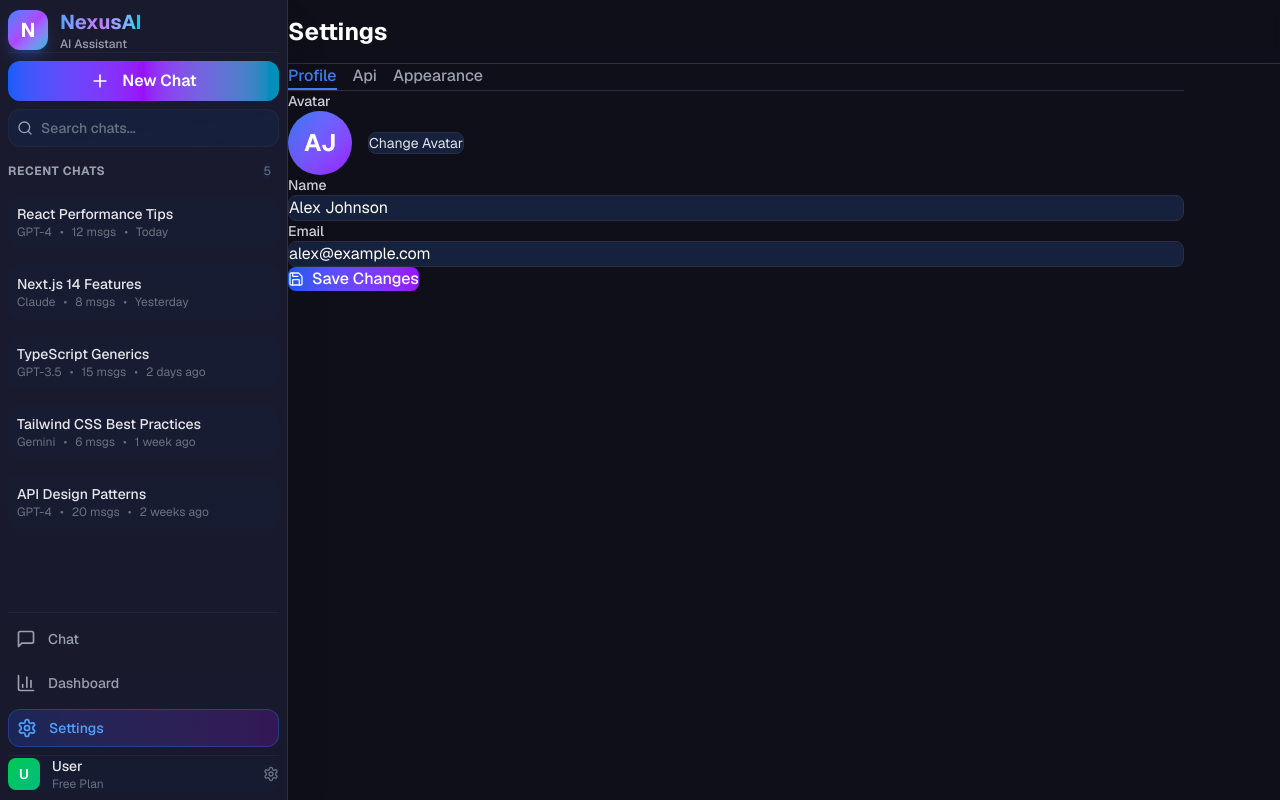
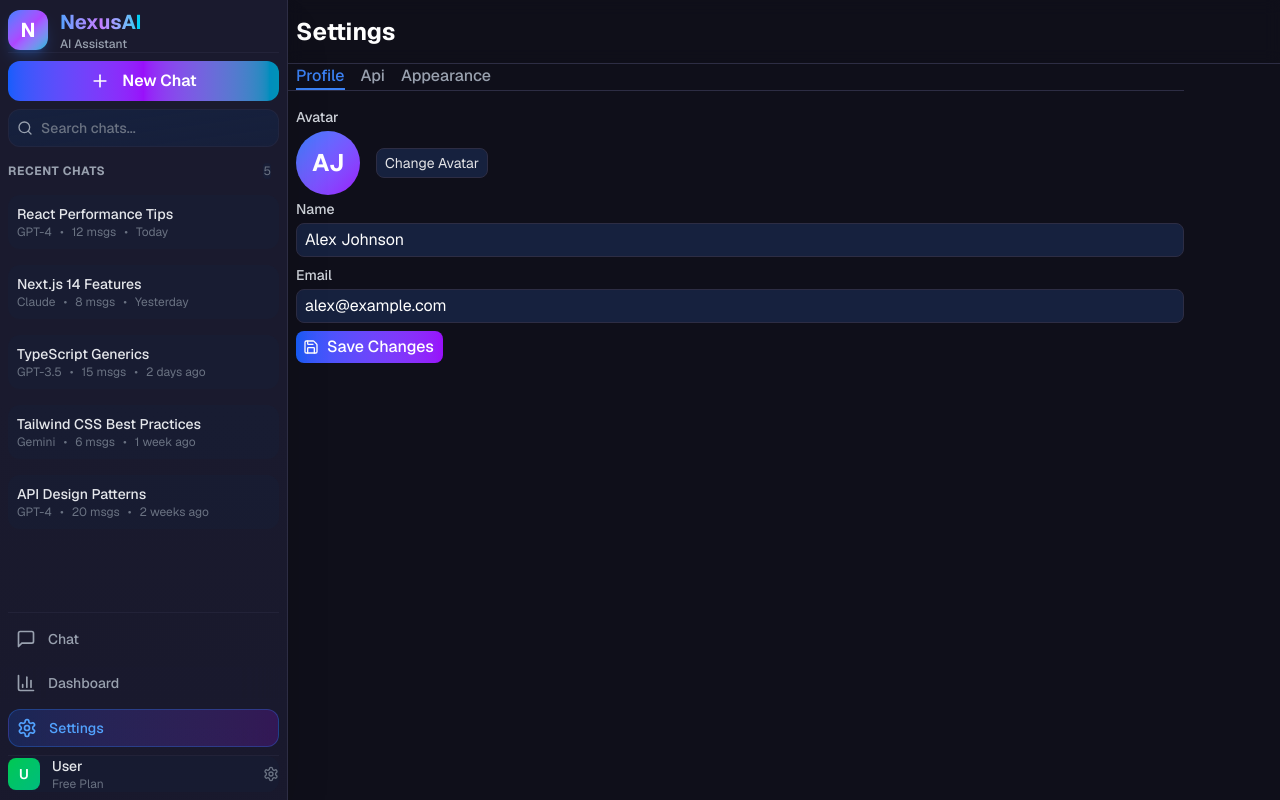
Before and after one commit to Ajay-singh-github/NexusAichat, a Next.js app: page /settings in a window 1280 px wide. Built offline with nearby package versions, Linux system fonts and the light colour scheme.

Commit message:
fixed ui for settings screen

```diff
--- a/app/settings/page.tsx
+++ b/app/settings/page.tsx
@@ -67,7 +67,7 @@ export default function SettingsPage() {
     return (
         <div style={{ marginLeft: isOpen ? '288px' : '0' }} className="flex flex-col h-screen bg-[var(--background)] transition-all duration-300 lg:ml-72">
             {/* Header */}
-            <header className="sticky top-0 h-16 border-b border-[var(--border)] flex items-center px-6 bg-[var(--background)]/80 backdrop-blur-sm z-30 transition-all duration-300">
+            <header style={{ paddingLeft: 8 }} className="sticky top-0 h-16 border-b border-[var(--border)] flex items-center px-6 bg-[var(--background)]/80 backdrop-blur-sm z-30 transition-all duration-300">
                 <h1 className="text-2xl font-bold text-white">Settings</h1>
             </header>
 
@@ -75,9 +75,10 @@ export default function SettingsPage() {
             <div className="flex-1 overflow-y-auto pb-10">
                 <div className="max-w-4xl mx-auto px-4 py-8">
                     {/* Tabs */}
-                    <div className="flex gap-4 mb-8 border-b border-[var(--border)] pb-4">
+                    <div style={{ paddingLeft: 8, marginBottom: 16 }} className="flex gap-4 mb-8 border-b border-[var(--border)] pb-4">
                         {(['profile', 'api', 'appearance'] as const).map((tab) => (
                             <button
+                                style={{cursor:"pointer"}}
                                 key={tab}
                                 onClick={() => setActiveTab(tab)}
                                 className={`px-4 py-2 font-medium transition-colors border-b-2 ${activeTab === tab
@@ -92,22 +93,23 @@ export default function SettingsPage() {
 
                     {/* Profile Tab */}
                     {activeTab === 'profile' && (
-                        <div className="space-y-6">
+                        <div style={{ paddingLeft: 8 }} className="space-y-6">
                             <div>
                                 <label className="block text-sm font-medium text-gray-300 mb-2">Avatar</label>
                                 <div className="flex items-center gap-4">
-                                    <div className="w-16 h-16 bg-gradient-to-br from-blue-500 to-purple-600 rounded-full flex items-center justify-center text-2xl font-bold text-white">
+                                    <div style={{ marginTop: 4, marginBottom: 4 }} className="w-16 h-16 bg-gradient-to-br from-blue-500 to-purple-600 rounded-full flex items-center justify-center text-2xl font-bold text-white">
                                         AJ
                                     </div>
-                                    <button className="px-4 py-2 bg-[var(--card)] border border-[var(--border)] rounded-lg hover:bg-[var(--border)] transition-colors text-sm">
+                                    <button style={{ paddingLeft: 8, paddingRight: 8, paddingTop: 4, paddingBottom: 4, cursor: 'pointer' }} className="px-4 py-2 bg-[var(--card)] border border-[var(--border)] rounded-lg hover:bg-[var(--border)] transition-colors text-sm">
                                         Change Avatar
                                     </button>
                                 </div>
                             </div>
 
-                            <div>
+                            <div style={{ marginBottom: 8 }}>
                                 <label className="block text-sm font-medium text-gray-300 mb-2">Name</label>
                                 <input
+                                    style={{marginTop:4,paddingLeft: 8, paddingRight: 8, paddingTop: 4, paddingBottom: 4 }}
                                     type="text"
                                     value={formData.name}
                                     onChange={(e) => setFormData({ ...formData, name: e.target.value })}
@@ -115,9 +117,10 @@ export default function SettingsPage() {
                                 />
                             </div>
 
-                            <div>
+                            <div style={{ marginBottom: 8 }}>
                                 <label className="block text-sm font-medium text-gray-300 mb-2">Email</label>
                                 <input
+                                    style={{marginTop:4,paddingLeft: 8, paddingRight: 8, paddingTop: 4, paddingBottom: 4 }}
                                     type="email"
                                     value={formData.email}
                                     onChange={(e) => setFormData({ ...formData, email: e.target.value })}
@@ -125,7 +128,7 @@ export default function SettingsPage() {
                                 />
                             </div>
 
-                            <button className="flex items-center gap-2 px-6 py-2 bg-gradient-to-r from-blue-600 to-purple-600 hover:from-blue-700 hover:to-purple-700 rounded-lg font-medium transition-all hover:shadow-lg hover:shadow-purple-500/20 text-white">
+                            <button style={{paddingLeft:7,paddingRight:9,paddingTop:4,paddingBottom:4,cursor:"pointer"}} className="flex items-center gap-2 px-6 py-2 bg-gradient-to-r from-blue-600 to-purple-600 hover:from-blue-700 hover:to-purple-700 rounded-lg font-medium transition-all hover:shadow-lg hover:shadow-purple-500/20 text-white">
                                 <Save className="w-4 h-4" />
                                 Save Changes
                             </button>
@@ -134,11 +137,12 @@ export default function SettingsPage() {
 
                     {/* API Keys Tab */}
                     {activeTab === 'api' && (
-                        <div className="space-y-6">
+                        <div style={{marginLeft:8}} className="space-y-6">
                             <div>
                                 <h3 className="text-lg font-semibold text-white mb-4">Add New API Key</h3>
                                 <div className="flex gap-2 mb-6">
                                     <input
+                                    style={{marginTop:4,paddingLeft: 8, paddingRight: 8, paddingTop: 4, paddingBottom: 4 }}
                                         type="text"
                                         placeholder="Key name (e.g., Production API)"
                                         value={newKeyName}
@@ -146,6 +150,7 @@ export default function SettingsPage() {
                                         className="flex-1 px-4 py-2 bg-[var(--card)] border border-[var(--border)] rounded-lg text-white placeholder-gray-500 focus:border-[var(--primary)] focus:outline-none transition-colors"
                                     />
                                     <button
+                                    style={{paddingLeft:6,paddingRight:6,cursor:"pointer"}}
                                         onClick={handleAddApiKey}
                                         className="px-6 py-2 bg-gradient-to-r from-blue-600 to-purple-600 hover:from-blue-700 hover:to-purple-700 rounded-lg font-medium transition-all hover:shadow-lg hover:shadow-purple-500/20 text-white"
                                     >
@@ -155,10 +160,11 @@ export default function SettingsPage() {
                             </div>
 
                             <div>
-                                <h3 className="text-lg font-semibold text-white mb-4">Your API Keys</h3>
+                                <h3 style={{marginBottom:4,marginTop:6}} className="text-lg font-semibold text-white mb-4">Your API Keys</h3>
                                 <div className="space-y-3">
                                     {apiKeys.map((apiKey) => (
                                         <div
+                                            style={{paddingLeft:8,paddingRight:8,paddingTop:4,paddingBottom:4,marginBottom:8}}
                                             key={apiKey.id}
                                             className="flex items-center justify-between p-4 bg-[var(--card)] border border-[var(--border)] rounded-lg"
                                         >
@@ -201,11 +207,11 @@ export default function SettingsPage() {
 
                     {/* Appearance Tab */}
                     {activeTab === 'appearance' && (
-                        <div className="space-y-6 max-w-2xl">
+                        <div style={{marginLeft:8}} className="space-y-6 max-w-2xl">
                             <div>
                                 <h3 className="text-lg font-semibold text-white mb-4">Theme</h3>
-                                <div className="flex items-center gap-4 p-4 bg-[var(--card)] border border-[var(--border)] rounded-lg">
-                                    <div>
+                                <div style={{marginBottom:8}} className="flex items-center gap-4 p-4 bg-[var(--card)] border border-[var(--border)] rounded-lg">
+                                    <div style={{paddingLeft:4,paddingRight:4,paddingTop:4,paddingBottom:4}}>
                                         <p className="text-white font-medium mb-1">Dark Mode</p>
                                         <p className="text-sm text-gray-400">Currently: {darkMode ? 'Enabled' : 'Disabled'}</p>
                                     </div>
@@ -235,11 +241,12 @@ export default function SettingsPage() {
                                 </div>
                             </div>
 
-                            <div>
+                            <div style={{marginTop:8}}>
                                 <label className="block text-sm font-medium text-gray-300 mb-3">Density</label>
                                 <div className="space-y-2">
                                     {(['compact', 'comfortable'] as const).map((d) => (
                                         <button
+                                        style={{marginTop:4,paddingLeft: 8, paddingRight: 8, paddingTop: 4, paddingBottom: 4, cursor: 'pointer' }}
                                             key={d}
                                             onClick={() => setDensity(d)}
                                             className={`w-full text-left px-4 py-3 rounded-lg border transition-colors ${density === d
```
